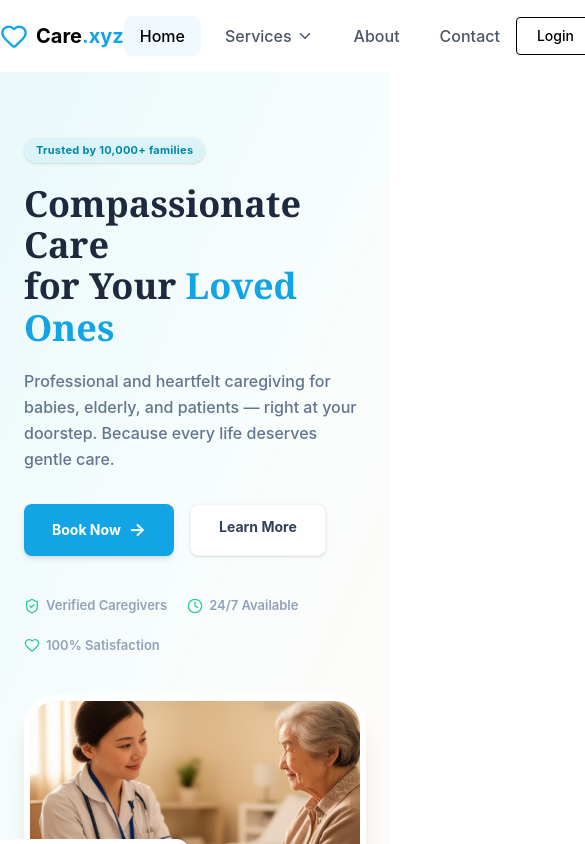
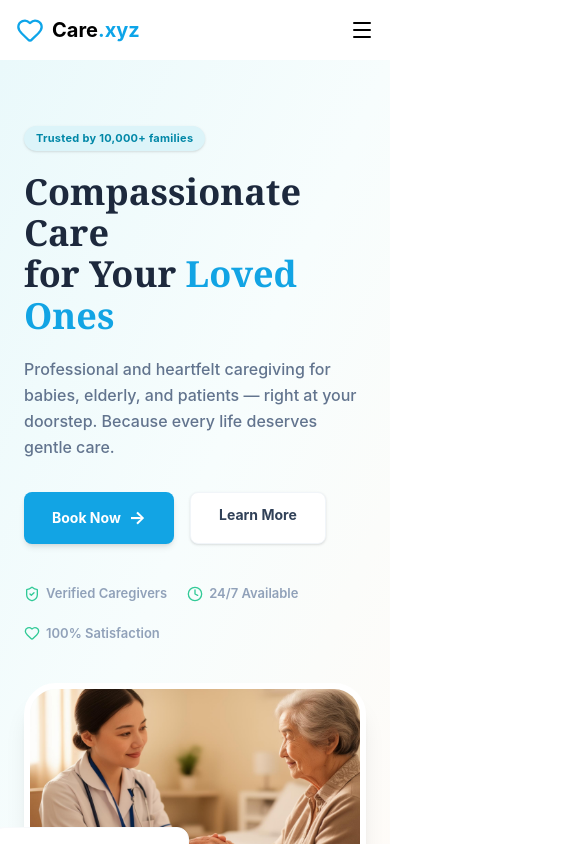
Before and after one commit to HoridasPro/assignment-12, a Next.js app: page / in a window 390 px wide. Shown: the top 844 px of the page, 585 px wide, since content can reach past the window. Built offline with nearby package versions, Linux system fonts and the light colour scheme; no server answers.

Commit message:
updated navbar

```diff
--- a/src/components/Navbar.jsx
+++ b/src/components/Navbar.jsx
@@ -1,6 +1,136 @@
+// "use client";
+
+// import { Heart, ChevronDown } from "lucide-react";
+// import Link from "next/link";
+// import { useState } from "react";
+// import { usePathname } from "next/navigation";
+// import AuthButton from "./AuthButton";
+
+// const Navbar = () => {
+//   const [isDropdownOpen, setIsDropdownOpen] = useState(false);
+//   const pathname = usePathname();
+
+//   const isActive = (path) => pathname === path;
+
+//   const isServiceActive = [
+//     "/babyCareService",
+//     "/elderlyCareService",
+//     "/sickCareService",
+//   ].includes(pathname);
+
+//   return (
+//     <nav className="max-w-7xl mx-auto bg-white py-4 flex items-center justify-between">
+//       <Link href="/" className="flex items-center gap-2">
+//         <Heart className="text-[#0ea5e9]" size={28} />
+//         <h1 className="text-xl font-bold">
+//           Care<span className="text-[#0ea5e9]">.xyz</span>
+//         </h1>
+//       </Link>
+
+//       {/* Navigation Links */}
+//       <div className="flex items-center gap-2">
+//         <Link
+//           href="/"
+//           className={`px-4 py-2 rounded-lg font-medium ${
+//             isActive("/") ? "bg-sky-50" : "text-gray-600"
+//           }`}
+//         >
+//           Home
+//         </Link>
+
+//         {/* Services Dropdown */}
+//         <div
+//           className="relative"
+//           onMouseEnter={() => setIsDropdownOpen(true)}
+//           onMouseLeave={() => setIsDropdownOpen(false)}
+//         >
+//           <button
+//             className={`flex items-center gap-1 font-medium transition-colors px-4 py-2 rounded-lg ${
+//               isServiceActive
+//                 ? "text-[#0ea5e9]"
+//                 : "text-gray-600 hover:text-gray-900"
+//             }`}
+//           >
+//             Services
+//             <ChevronDown
+//               size={18}
+//               className={`transition-transform ${
+//                 isDropdownOpen ? "rotate-180" : ""
+//               }`}
+//             />
+//           </button>
+
+//           {isDropdownOpen && (
+//             <div className="absolute top-full left-0 w-48 bg-white border border-gray-100 rounded-xl shadow-lg py-2 z-50">
+//               <Link
+//                 href="/babyCareService"
+//                 className={`block px-4 py-2 rounded-lg transition-colors ${
+//                   isActive("/babyCareService")
+//                     ? "bg-sky-500 text-white"
+//                     : "text-gray-700 hover:bg-sky-50 hover:text-sky-600"
+//                 }`}
+//               >
+//                 Baby Care
+//               </Link>
+//               <Link
+//                 href="/elderlyCareService"
+//                 className={`block px-4 py-2 rounded-lg transition-colors ${
+//                   isActive("/elderlyCareService")
+//                     ? "bg-sky-500 text-white"
+//                     : "text-gray-700 hover:bg-sky-50 hover:text-sky-600"
+//                 }`}
+//               >
+//                 Elderly Care
+//               </Link>
+//               <Link
+//                 href="/sickCareService"
+//                 className={`block px-4 py-2 rounded-lg transition-colors ${
+//                   isActive("/sickCareService")
+//                     ? "bg-sky-500 text-white"
+//                     : "text-gray-700 hover:bg-sky-50 hover:text-sky-600"
+//                 }`}
+//               >
+//                 Sick Care
+//               </Link>
+//             </div>
+//           )}
+//         </div>
+
+//         <Link
+//           href="/aboutSection"
+//           className={`px-4 py-2 font-medium transition-colors rounded-lg ${
+//             isActive("/aboutSection")
+//               ? "bg-sky-50"
+//               : "text-gray-600 hover:text-gray-900"
+//           }`}
+//         >
+//           About
+//         </Link>
+//         <Link
+//           href="/contactSection"
+//           className={`px-4 py-2 font-medium transition-colors rounded-lg ${
+//             isActive("/contactSection")
+//               ? "bg-sky-50"
+//               : "text-gray-600 hover:text-gray-900"
+//           }`}
+//         >
+//           Contact
+//         </Link>
+//       </div>
+
+//       {/* Auth Buttons */}
+//       <div className="flex items-center gap-6">
+//         <AuthButton />
+//       </div>
+//     </nav>
+//   );
+// };
+
+// export default Navbar;
+
 "use client";
 
-import { Heart, ChevronDown } from "lucide-react";
+import { Heart, ChevronDown, Menu, X } from "lucide-react";
 import Link from "next/link";
 import { useState } from "react";
 import { usePathname } from "next/navigation";
@@ -8,6 +138,8 @@ import AuthButton from "./AuthButton";
 
 const Navbar = () => {
   const [isDropdownOpen, setIsDropdownOpen] = useState(false);
+  const [mobileMenuOpen, setMobileMenuOpen] = useState(false);
+
   const pathname = usePathname();
 
   const isActive = (path) => pathname === path;
@@ -19,7 +151,8 @@ const Navbar = () => {
   ].includes(pathname);
 
   return (
-    <nav className="max-w-7xl mx-auto bg-white py-4 flex items-center justify-between">
+    <nav className="max-w-7xl mx-auto bg-white py-4 flex items-center justify-between px-4">
+      {/* Logo */}
       <Link href="/" className="flex items-center gap-2">
         <Heart className="text-[#0ea5e9]" size={28} />
         <h1 className="text-xl font-bold">
@@ -27,8 +160,20 @@ const Navbar = () => {
         </h1>
       </Link>
 
+      {/* Mobile Menu Button */}
+      <button
+        className="md:hidden"
+        onClick={() => setMobileMenuOpen(!mobileMenuOpen)}
+      >
+        {mobileMenuOpen ? <X /> : <Menu />}
+      </button>
+
       {/* Navigation Links */}
-      <div className="flex items-center gap-2">
+      <div
+        className={`${
+          mobileMenuOpen ? "flex" : "hidden"
+        } md:flex flex-col md:flex-row md:items-center gap-2 absolute md:static top-16 left-0 w-full md:w-auto bg-white md:bg-transparent shadow-md md:shadow-none p-4 md:p-0 z-50`}
+      >
         <Link
           href="/"
           className={`px-4 py-2 rounded-lg font-medium ${
@@ -61,7 +206,7 @@ const Navbar = () => {
           </button>
 
           {isDropdownOpen && (
-            <div className="absolute top-full left-0 w-48 bg-white border border-gray-100 rounded-xl shadow-lg py-2 z-50">
+            <div className="absolute md:absolute static md:top-full md:left-0 w-full md:w-48 bg-white border border-gray-100 rounded-xl shadow-lg py-2 z-50">
               <Link
                 href="/babyCareService"
                 className={`block px-4 py-2 rounded-lg transition-colors ${
@@ -106,6 +251,7 @@ const Navbar = () => {
         >
           About
         </Link>
+
         <Link
           href="/contactSection"
           className={`px-4 py-2 font-medium transition-colors rounded-lg ${
@@ -116,10 +262,15 @@ const Navbar = () => {
         >
           Contact
         </Link>
+
+        {/* Auth Button (mobile bottom spacing) */}
+        <div className="md:hidden mt-3">
+          <AuthButton />
+        </div>
       </div>
 
-      {/* Auth Buttons */}
-      <div className="flex items-center gap-6">
+      {/* Desktop Auth */}
+      <div className="hidden md:flex items-center gap-6">
         <AuthButton />
       </div>
     </nav>
```
Also changed, not shown: 1 other file (tests, documents, lock files or other folders).
